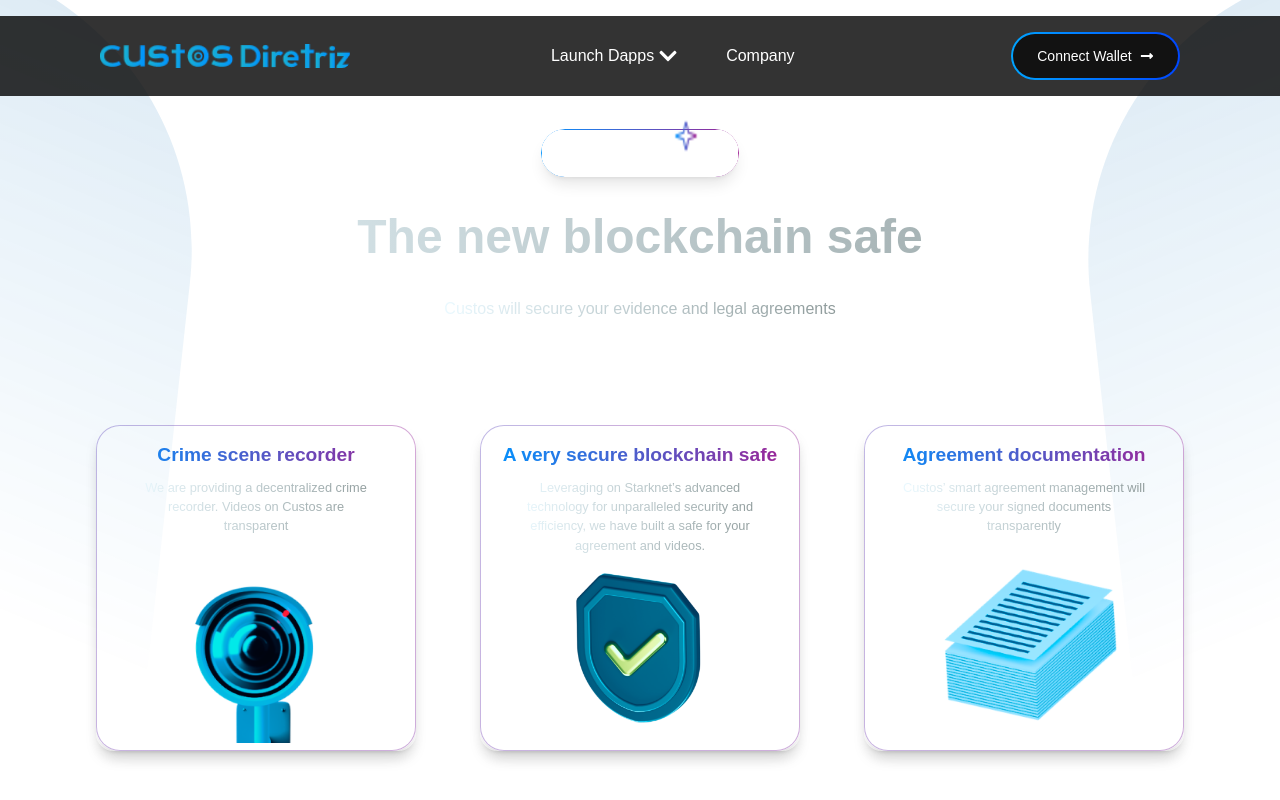
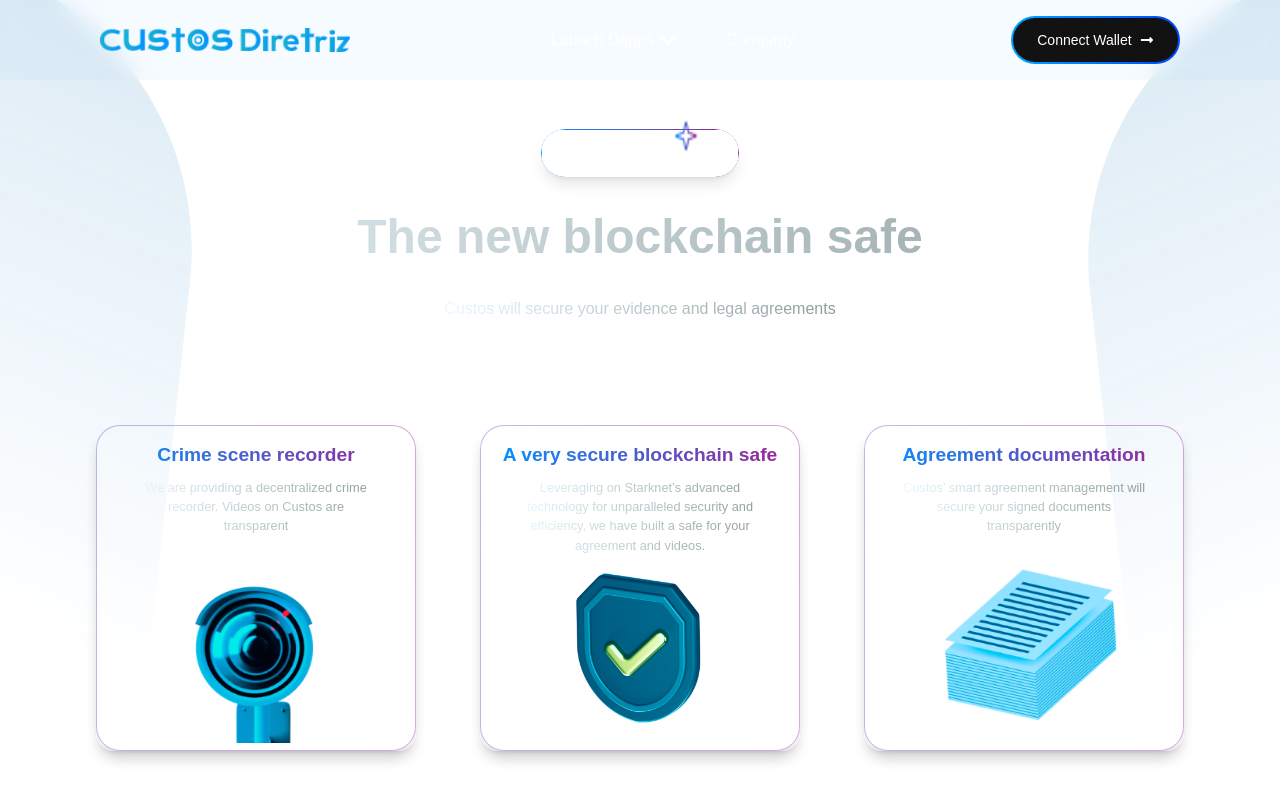
Before and after one commit to ryzen-xp/Custos-Dapp, a Next.js app: page / in a window 1280 px wide. Shown: the top 800 px of the page. Built offline with nearby package versions, Linux system fonts and the light colour scheme; what tailwindcss-border-gradient-radius would draw is missing.

Commit message:
fix header backdrop

```diff
--- a/src/components/navbar.jsx
+++ b/src/components/navbar.jsx
@@ -38,7 +38,7 @@
 
   return (
     <>
-      <nav className="py-[1rem] z-50 mt-4 bg-black bg-opacity-80 fixed top-0 w-full">
+      <nav className="py-[1rem] z-50 backdrop-blur-[10px] bg-[#84c2f513] fixed top-0 w-full">
         <div className="w-full mx-auto">
           <div className="flex justify-around items-center">
             <div className="">
```
Also changed, not shown: public/fallback-development.js (+1 -1 lines), src/components/connect.jsx (line endings or trailing spaces).
